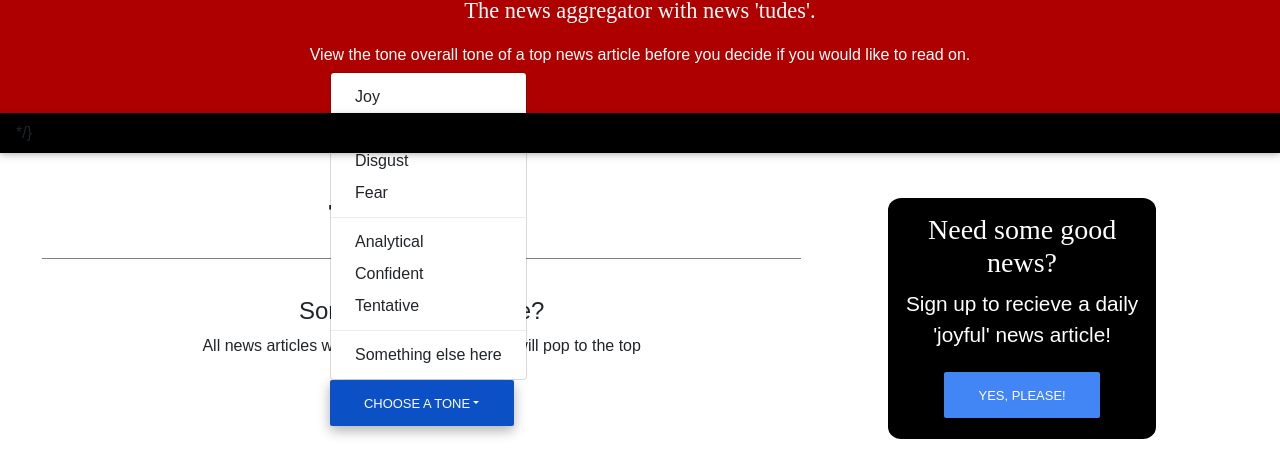
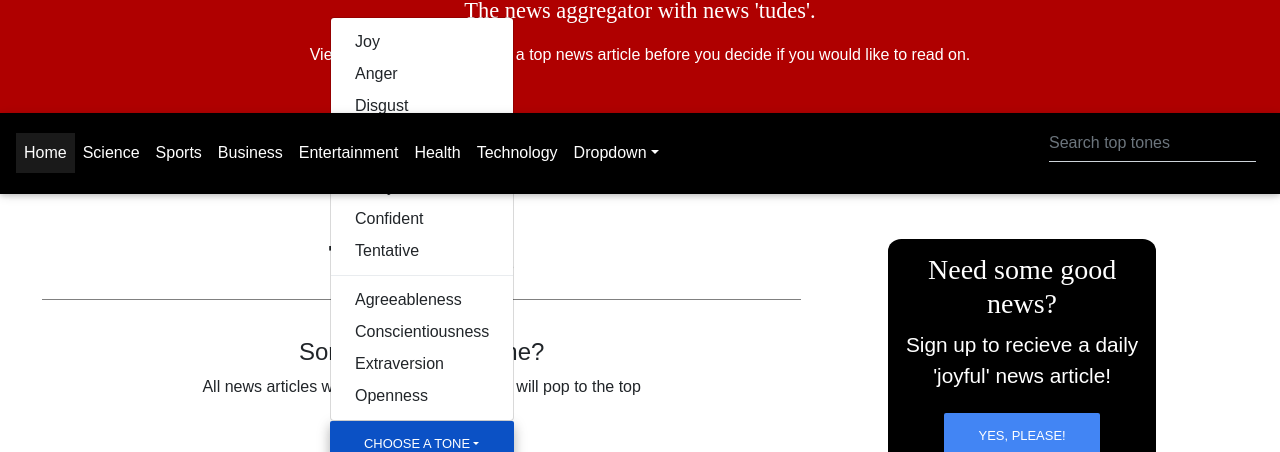
Before and after one commit to annestarley/Hey-Good-News-frontend-, a React (Create React App) app: page /top-news in a window 1280 px wide. Both pictures are taken after a click on the button "CHOOSE A TONE". Shown: the part 87-539 px from the top of the page. Built offline with nearby package versions, Linux system fonts and the light colour scheme; no server answers; a web font is replaced by a local one.

Commit message:
navbar working again. unistalled node_modules and reinstalled

```diff
--- a/src/components/header/Navbar.js
+++ b/src/components/header/Navbar.js
@@ -30,11 +30,11 @@ class NavbarFeatures extends React.Component {
     render() {
         return (
           <div>
-            <Navbar color="black" dark expand="md" scrolling> */}
+            <Navbar color="black" dark expand="md" scrolling>
                 {/* <NavbarBrand href="/">
                     <strong>Navbar</strong>
                 </NavbarBrand> */}
-                {/* { !this.state.isWideEnough && <NavbarToggler onClick = { this.onClick } />}
+                { !this.state.isWideEnough && <NavbarToggler onClick = { this.onClick } />}
                 <Collapse isOpen = { this.state.collapse } navbar>
                     <NavbarNav left>
                       <NavItem active>
@@ -77,7 +77,7 @@ class NavbarFeatures extends React.Component {
                         </form>
                       </NavItem>
                     </NavbarNav>
-                </Collapse> */}
+                </Collapse>
             </Navbar>
           </div>
         );
--- a/src/components/news/DropdownTone.js
+++ b/src/components/news/DropdownTone.js
@@ -31,7 +31,10 @@ import { Dropdown, DropdownToggle, DropdownMenu, DropdownItem } from 'mdbreact';
             <DropdownItem href="#">Confident</DropdownItem>
             <DropdownItem href="#">Tentative</DropdownItem>
             <DropdownItem divider/>
-            <DropdownItem href="#">Something else here</DropdownItem>
+            <DropdownItem href="#">Agreeableness</DropdownItem>
+            <DropdownItem href="#">Conscientiousness</DropdownItem>
+            <DropdownItem href="#">Extraversion</DropdownItem>
+            <DropdownItem href="#">Openness</DropdownItem>
           </DropdownMenu>
         </Dropdown>
       </div>
```
Also changed, not shown: 1 other file (tests, documents, lock files or other folders).
